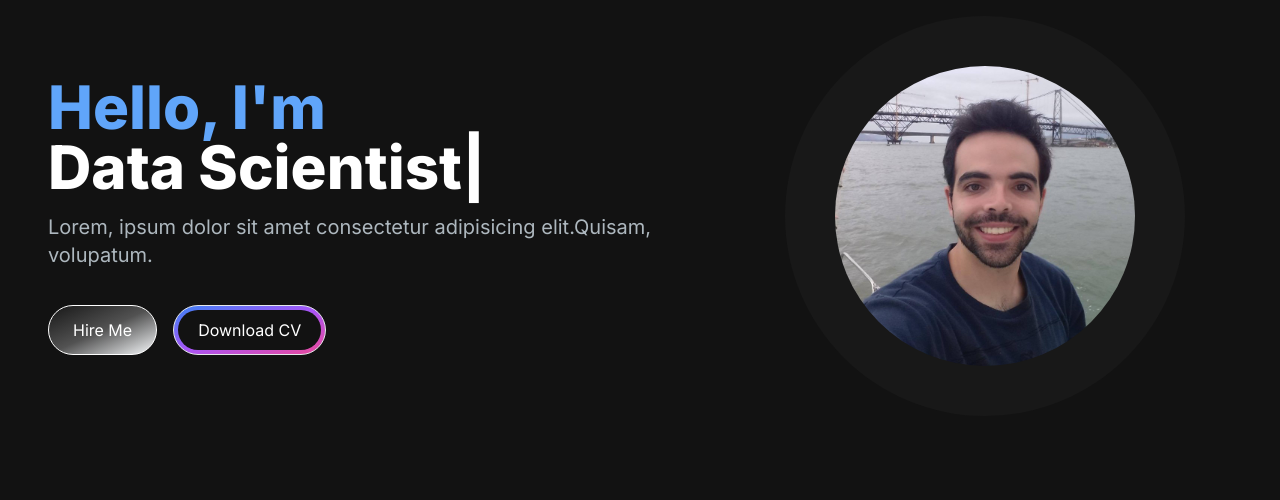
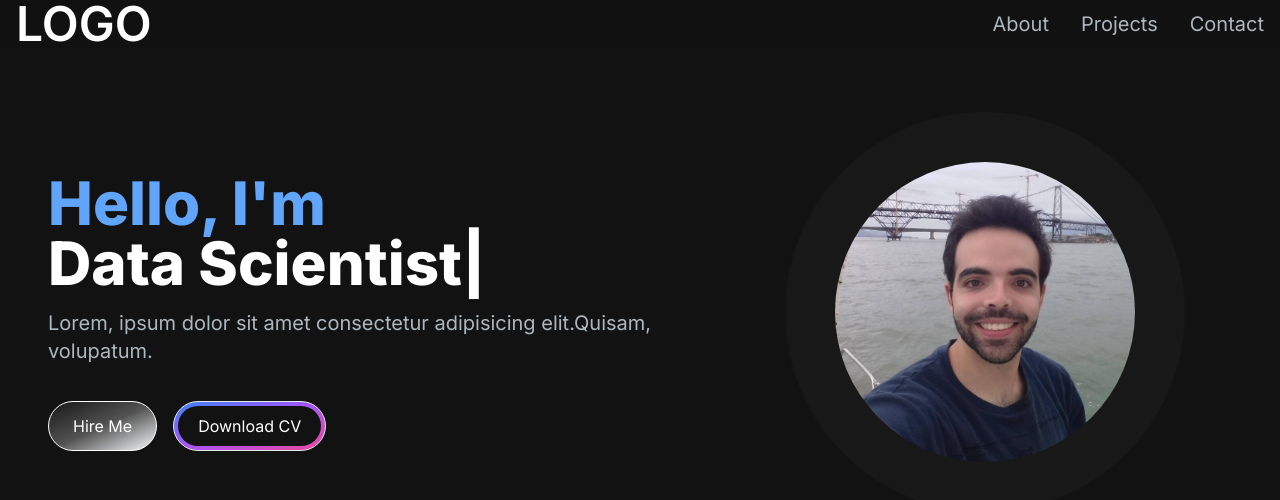
Before and after one commit to andreprovensi/portfolio_website, a Next.js app: page / in a window 1280 px wide. Shown: the top 500 px of the page. Built offline with nearby package versions, Linux system fonts and the light colour scheme.

Commit message:
started navbar, to add hero icons

```diff
--- /dev/null
+++ b/src/app/components/NavLink.jsx
@@ -0,0 +1,11 @@
+import Link from "next/link";
+
+const NavLink = ({href, title}) => {
+    return (
+    <Link href={href} className='block py-2 pl-3 pr-4 text-[#ADB7BE] sm:text-xl rounded md:p-0 hover:text-white'>
+        {title}
+    </Link>
+    );
+};
+
+export default NavLink;
--- /dev/null
+++ b/src/app/components/Navbar.jsx
@@ -0,0 +1,41 @@
+import React from 'react'
+import Link from 'next/link'
+import NavLink from './NavLink'
+
+const navLinks = [
+    {
+        title:"About",
+        path:"#about"
+    },
+    {
+        title:"Projects",
+        path:"#projects"
+    },
+    {
+        title:"Contact",
+        path:"#contact"
+    },
+]
+
+const Navbar = () => {
+  return (
+    <nav className='fixed top-0 left-0 right-0 z-10 bg-[#121212] bg-opacity-90'>
+        <div className='flex flex-wrap items-center justify-between mx-auto px-4'>
+            <Link href={"/"} className='text-2xl md:text-5xl text-white font-semibold'>LOGO</Link>
+            <div className='menu block md:w-auto' id="navbar">
+                <ul className='flex p-4 md:p-0 md:flex-row md:space-x-8 mt-0'>
+                    {
+                        navLinks.map((link, index)=>(
+                            <li key={index}>
+                                <NavLink href={link.path} title={link.title} />
+                            </li>
+                        ))
+                    }
+                </ul>
+            </div>
+        </div>
+    </nav>
+  )
+}
+
+export default Navbar
--- a/src/app/page.js
+++ b/src/app/page.js
@@ -1,9 +1,12 @@
 import Image from 'next/image';
 import HeroSection from './components/HeroSection';
+import Navbar from './components/Navbar';
+
 export default function Home() {
   return (
     <main className="flex min-h-screen flex-col bg-[#121212]">
-      <div className="container mx-auto px-12 py-4">
+      <Navbar />
+      <div className="container mt-24 mx-auto px-12 py-4">
         <HeroSection />
       </div>
     </main>
```
